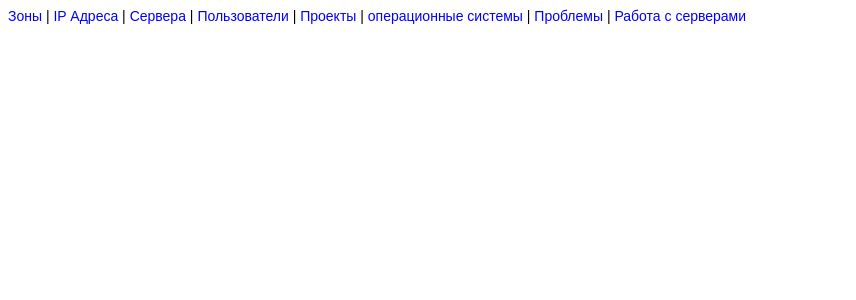
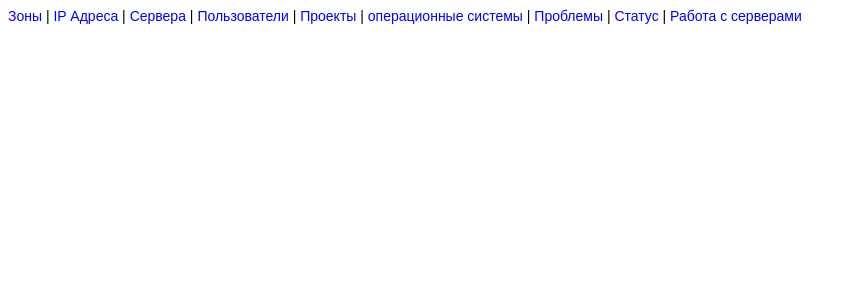
Before and after one commit to lexx4602/dev1, a CodeIgniter app: page /index.php/servers/index in a window 1280 px wide. Shown: the top 300 px of the page, without its empty margins (0-856 px from the left). Run offline with CodeIgniter, Linux system fonts and the light colour scheme.

Commit message:
Add Functions

```diff
--- a/application/views/default.php
+++ b/application/views/default.php
@@ -36,6 +36,7 @@ a:hover
 		<a href='<?php echo site_url('Servers/projects')?>'>Проекты</a> |
 		<a href='<?php echo site_url('Servers/os')?>'>операционные системы</a> |
 		<a href='<?php echo site_url('Servers/troubles')?>'>Проблемы</a> |
+		<a href='<?php echo site_url('Servers/status')?>'>Статус</a> |
 		<a href='<?php echo site_url('Servers/workdata')?>'>Работа с серверами</a>
 	</div>
 	<div style='height:20px;'></div>
```
